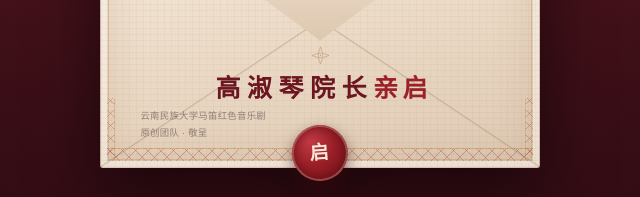
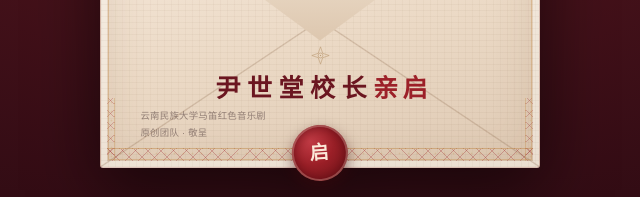
Before and after one commit to ZHOUYAOBAI/bainianxingyu2, a plain HTML site: page index.html in a window 1280 px wide. Shown: the part 282-479 px from the top of the page, 320-960 px from the left. Drawn offline with Linux system fonts and the light colour scheme; a web font is replaced by a local one.

Commit message:
信封收件人改回尹世堂校长亲启，保留彝绣风格版面

```diff
--- a/index.html
+++ b/index.html
@@ -259,7 +259,7 @@ html.is-locked{overflow:hidden;}
             </g>
             <circle cx="20" cy="20" r="1.3" fill="currentColor"/>
           </svg>
-          <p class="env-to">高淑琴院长<em>亲启</em></p>
+          <p class="env-to">尹世堂校长<em>亲启</em></p>
         </div>
         <p class="env-sign">云南民族大学马笛红色音乐剧<br>原创团队 · 敬呈</p>
       </div>
```
